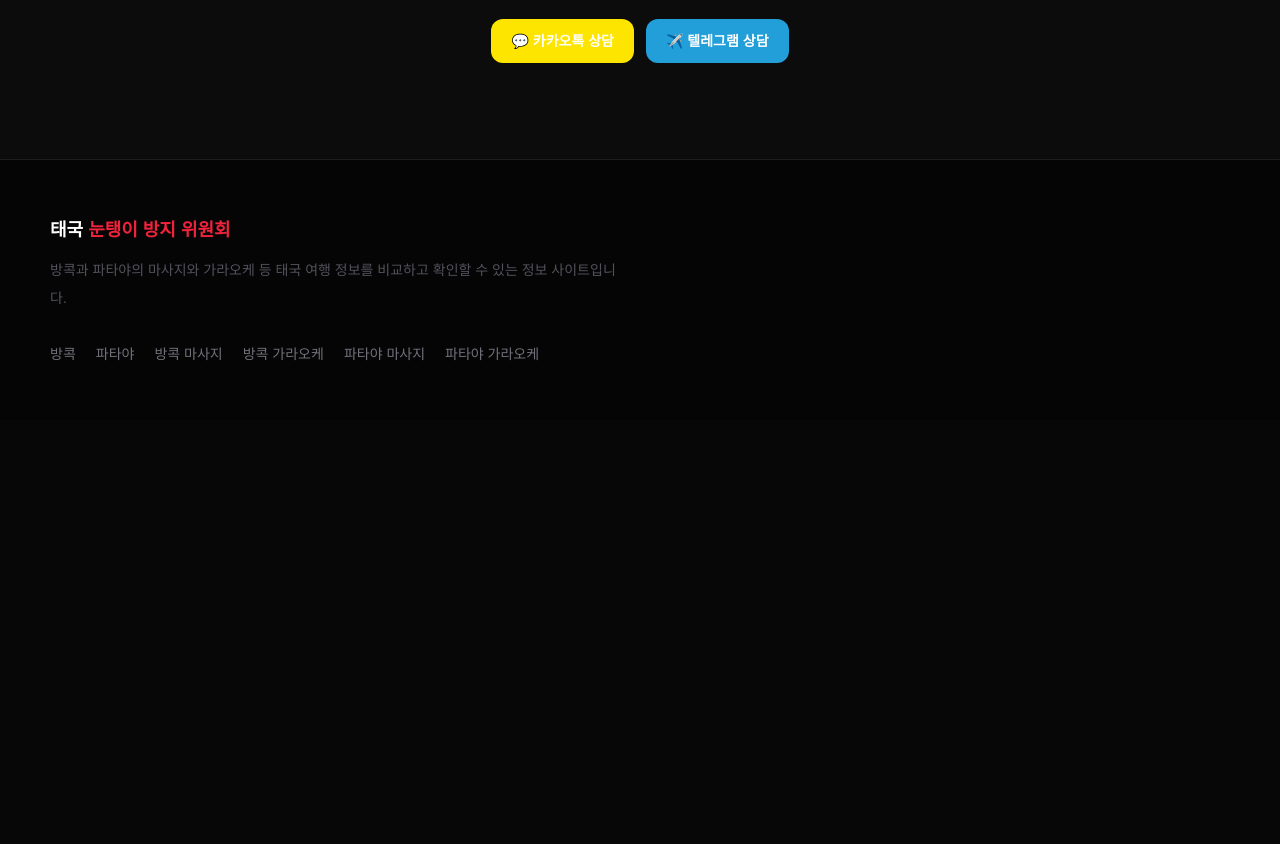
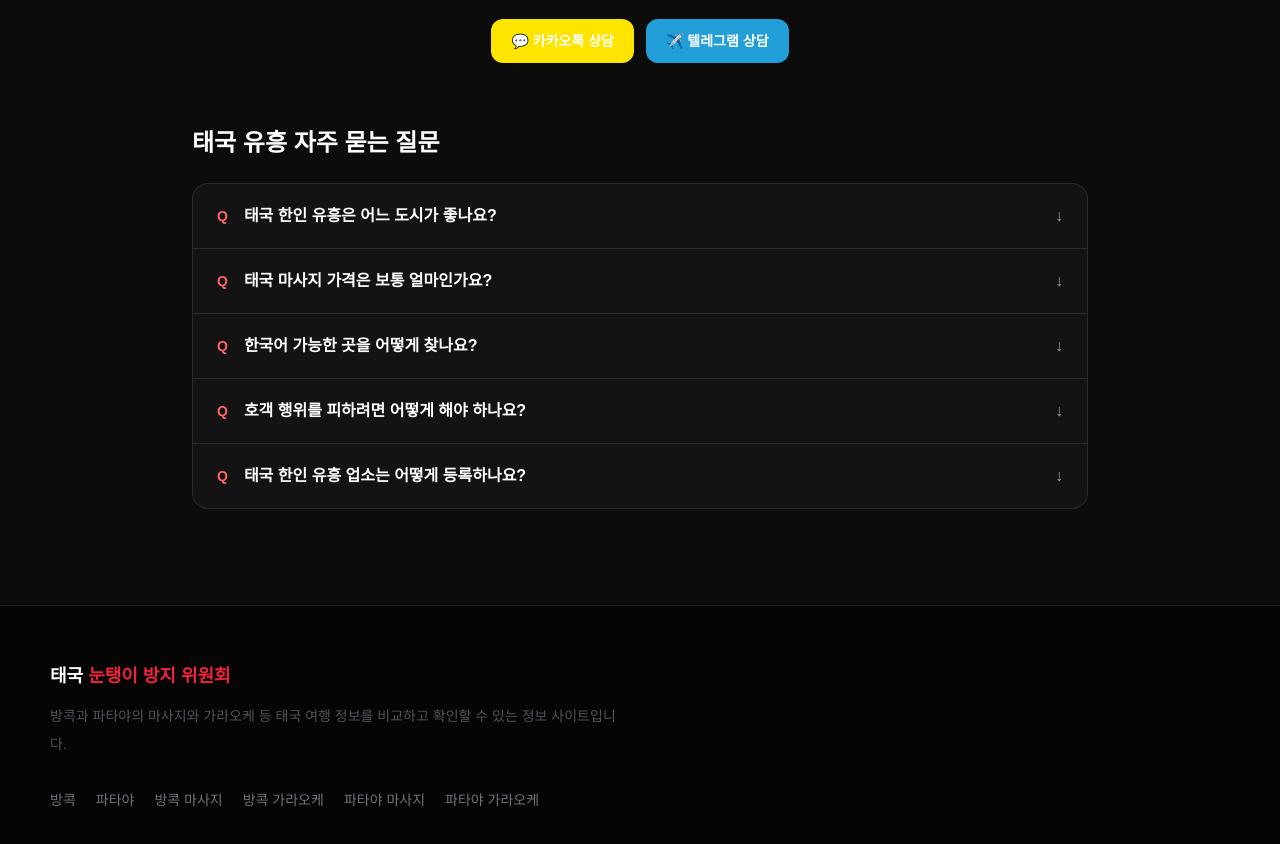
Before and after one commit to vietnam-nightlife/thailand-nightlife, a Next.js app: page / in a window 1280 px wide. Shown: the part 3420-4264 px from the top of the page. Before the commit the page ends 3840 px from the top, so only its background shows below. Built offline with nearby package versions, Linux system fonts and the light colour scheme.

Commit message:
Implement FAQ section for Thai entertainment inquiries
Added a FAQ section with collapsible details for common questions related to Thai entertainment.

```diff
--- a/app/page.tsx
+++ b/app/page.tsx
@@ -282,6 +282,96 @@ export default function Home() {
             <ContactButtons className="mt-8" />
           </div>
 
+          <div className="mx-auto mt-16 max-w-4xl text-left">
+
+  <h3 className="text-2xl font-black text-white">
+    태국 유흥 자주 묻는 질문
+  </h3>
+
+  <div className="mt-6 overflow-hidden rounded-2xl border border-white/10 bg-white/[.03]">
+
+    <details className="group border-b border-white/10">
+      <summary className="flex cursor-pointer list-none items-center px-6 py-5 text-base font-bold text-white">
+        <span className="mr-4 text-sm text-red-400">Q</span>
+        <span className="flex-1">태국 한인 유흥은 어느 도시가 좋나요?</span>
+        <span className="ml-4 text-zinc-400 transition-transform duration-300 group-open:rotate-180">
+          ↓
+        </span>
+      </summary>
+
+      <div className="border-t border-white/10 px-6 py-5 text-sm leading-7 text-zinc-400">
+        방콕과 파타야가 대표적인 지역입니다. 방콕은 수쿰빗을 중심으로 다양한 업소를
+        찾아볼 수 있으며, 파타야는 여행과 함께 유흥을 즐기려는 분들이 많이 찾는 지역입니다.
+      </div>
+    </details>
+
+
+    <details className="group border-b border-white/10">
+      <summary className="flex cursor-pointer list-none items-center px-6 py-5 text-base font-bold text-white">
+        <span className="mr-4 text-sm text-red-400">Q</span>
+        <span className="flex-1">태국 마사지 가격은 보통 얼마인가요?</span>
+        <span className="ml-4 text-zinc-400 transition-transform duration-300 group-open:rotate-180">
+          ↓
+        </span>
+      </summary>
+
+      <div className="border-t border-white/10 px-6 py-5 text-sm leading-7 text-zinc-400">
+        마사지 종류와 지역, 업소에 따라 가격이 다릅니다. 방문 전 가격과 이용시간,
+        추가 비용 여부를 확인하는 것이 좋습니다.
+      </div>
+    </details>
+
+
+    <details className="group border-b border-white/10">
+      <summary className="flex cursor-pointer list-none items-center px-6 py-5 text-base font-bold text-white">
+        <span className="mr-4 text-sm text-red-400">Q</span>
+        <span className="flex-1">한국어 가능한 곳을 어떻게 찾나요?</span>
+        <span className="ml-4 text-zinc-400 transition-transform duration-300 group-open:rotate-180">
+          ↓
+        </span>
+      </summary>
+
+      <div className="border-t border-white/10 px-6 py-5 text-sm leading-7 text-zinc-400">
+        업소 상세 페이지에서 직원 언어와 이용 가능한 서비스를 확인해 보세요.
+        방문 전에 전화나 상담 채널을 통해 한국어 응대가 가능한지도 확인하는 것을 추천합니다.
+      </div>
+    </details>
+
+
+    <details className="group border-b border-white/10">
+      <summary className="flex cursor-pointer list-none items-center px-6 py-5 text-base font-bold text-white">
+        <span className="mr-4 text-sm text-red-400">Q</span>
+        <span className="flex-1">호객 행위를 피하려면 어떻게 해야 하나요?</span>
+        <span className="ml-4 text-zinc-400 transition-transform duration-300 group-open:rotate-180">
+          ↓
+        </span>
+      </summary>
+
+      <div className="border-t border-white/10 px-6 py-5 text-sm leading-7 text-zinc-400">
+        방문 전에 업소의 위치와 가격 정보를 미리 확인하고, 현장에서 제시되는
+        가격과 조건도 이용 전에 다시 확인하는 것이 좋습니다.
+      </div>
+    </details>
+
+
+    <details className="group">
+      <summary className="flex cursor-pointer list-none items-center px-6 py-5 text-base font-bold text-white">
+        <span className="mr-4 text-sm text-red-400">Q</span>
+        <span className="flex-1">태국 한인 유흥 업소는 어떻게 등록하나요?</span>
+        <span className="ml-4 text-zinc-400 transition-transform duration-300 group-open:rotate-180">
+          ↓
+        </span>
+      </summary>
+
+      <div className="border-t border-white/10 px-6 py-5 text-sm leading-7 text-zinc-400">
+        업소 등록을 원하시는 경우 아래 상담 채널을 통해 업소명, 위치, 연락처,
+        영업시간 및 대표 이미지 등의 정보를 보내주세요. 확인 후 등록 절차를 안내해 드립니다.
+      </div>
+    </details>
+
+  </div>
+</div>
+
         </div>
       </section>
     </main>
```
